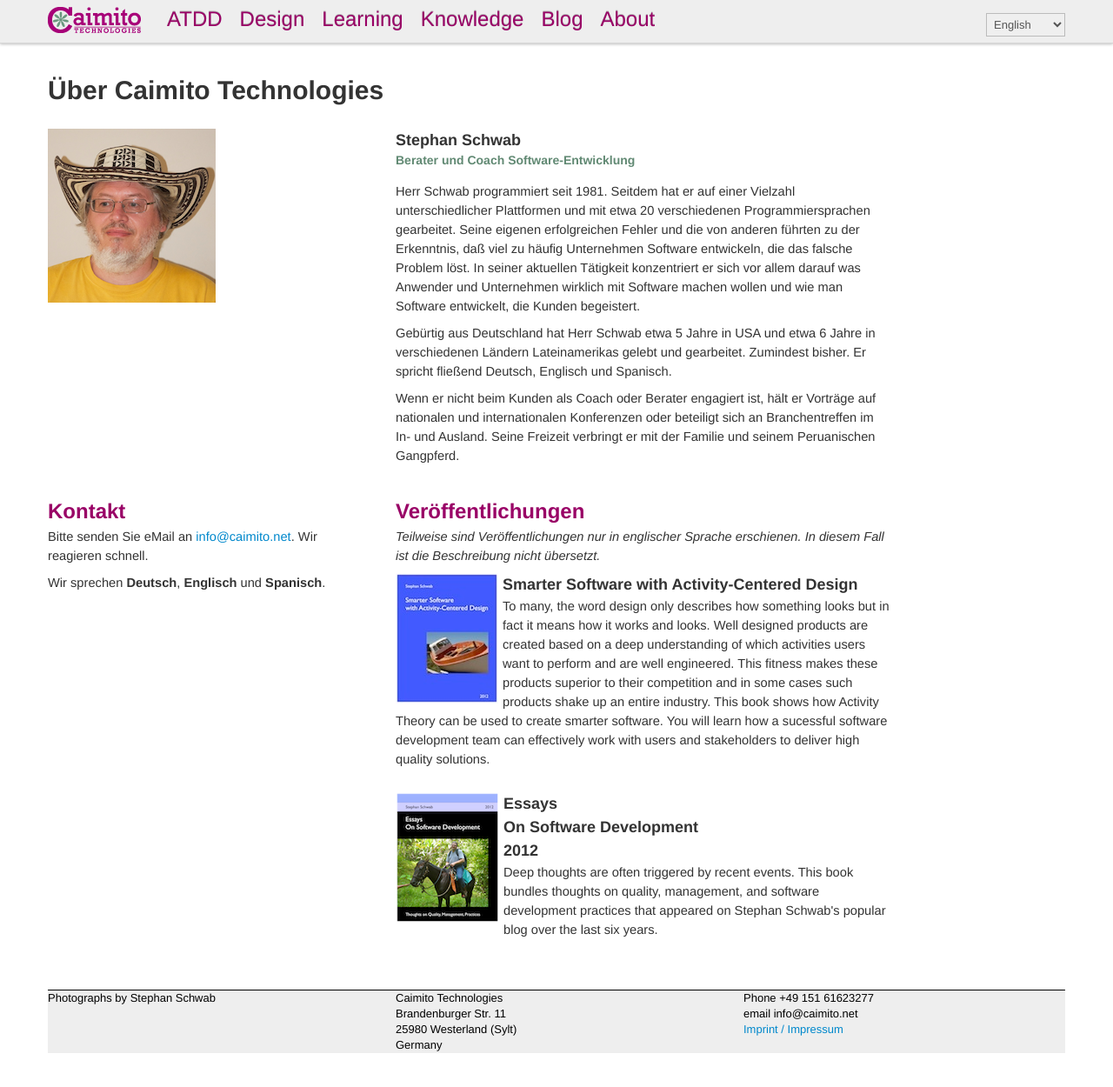
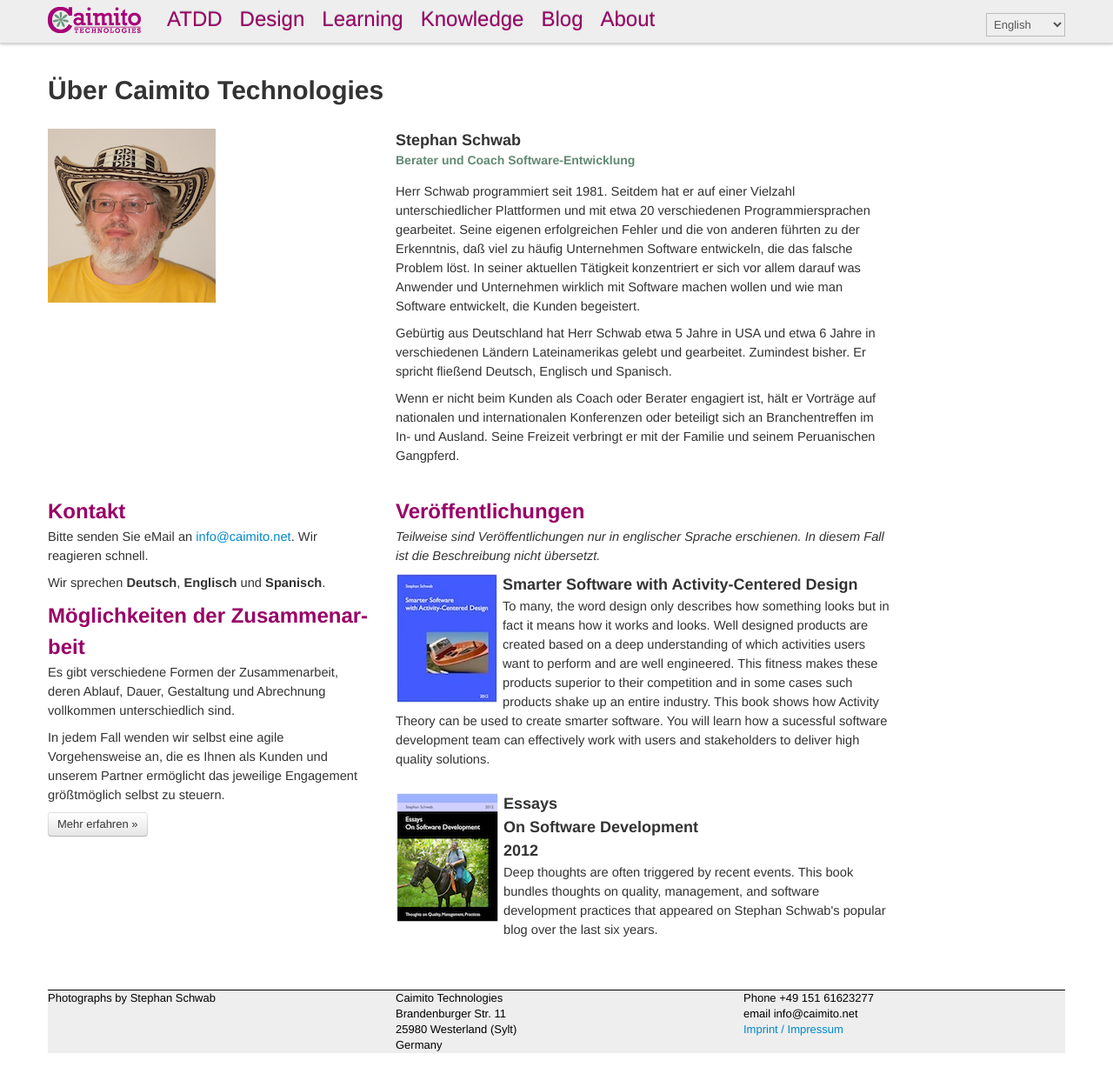
Before and after one commit to Caimito/caimito.github.com, a Jekyll site: the page built from de/about.html, in a window 1280 px wide and 1251 px high. Shown: the whole window at 87% size. Built offline with Jekyll 4.4.1, drawn with Linux system fonts in a browser that asks for light colours; nearby versions of some CDN libraries.

Commit message:
rules of engagement

```diff
--- a/de/about.html
+++ b/de/about.html
@@ -23,6 +23,11 @@ title: Über Caimito Technologies
 		<h2 class="caimito-main-color">Kontakt</h2>
 		<p>Bitte senden Sie eMail an <a href="mailto:info@caimito.net">info@caimito.net</a>. Wir reagieren schnell.</p>
 		<p>Wir sprechen <strong>Deutsch</strong>, <strong>Englisch</strong> und <strong>Spanisch</strong>.</p>
+
+		<h2 class="caimito-main-color">Möglichkeiten der Zu&shy;sam&shy;men&shy;ar&shy;beit</h2>
+		<p>Es gibt verschiedene Formen der Zusammenarbeit, deren Ablauf, Dauer, Gestaltung und Abrechnung vollkommen unterschiedlich sind.
+		<p>In jedem Fall wenden wir selbst eine agile Vorgehensweise an, die es Ihnen als Kunden und unserem Partner ermöglicht das jeweilige Engagement größtmöglich selbst zu steuern.</p>
+   		<p><a class="btn" href="engagement.html">Mehr erfahren &raquo;</a></p>
 	</div>
 	<div class="span6">
 		<h2 class="caimito-main-color">Veröffentlichungen</h2>
--- a/knowledge.html
+++ b/knowledge.html
@@ -15,6 +15,8 @@ title: Knowledge Base
 		</ul>
 
 		<h2 class="caimito-main-color">Techniques</h2>
+		<ul>
+		</ul>
 	</div>
 	<div class="span6">
 		<h2 class="caimito-main-color">Mailing List</h2>
```
Also changed, not shown: de/engagement.html (added, +48 -0 lines).
